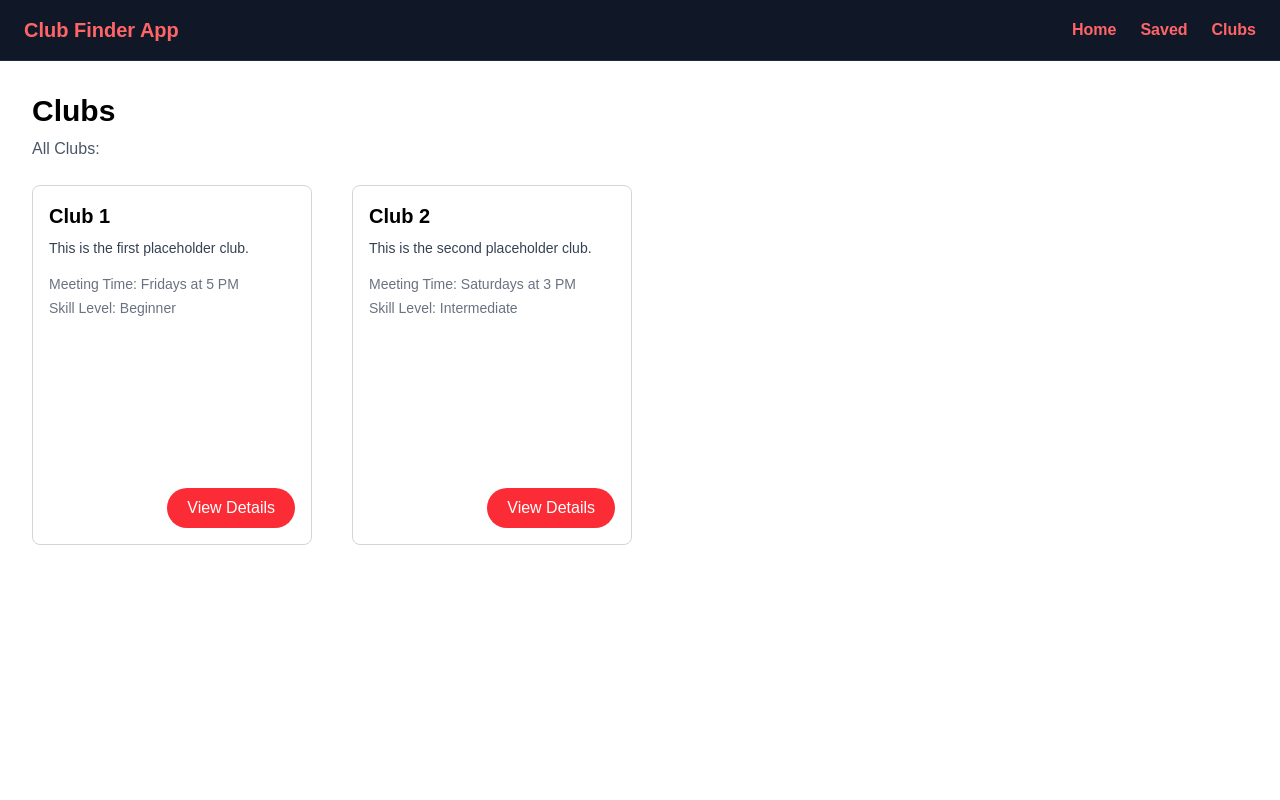
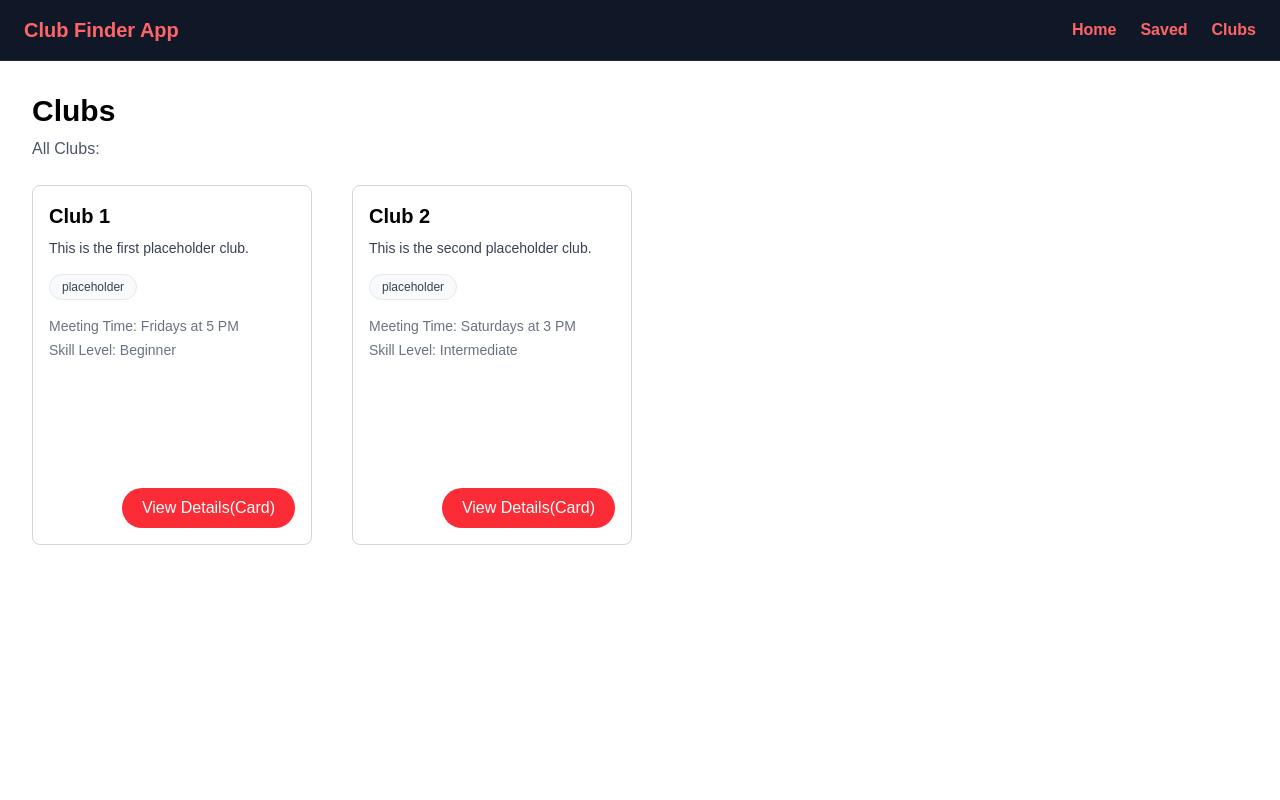
Before and after one commit to nealp/clubFinderApp, a Next.js app in the folder frontend/: page /clubs in a window 1280 px wide. Shown: the top 800 px of the page. Built offline with nearby package versions, Linux system fonts and the light colour scheme.

Commit message:
Add reusable ClubCard component with tag display

```diff
--- a/frontend/src/app/clubs/page.tsx
+++ b/frontend/src/app/clubs/page.tsx
@@ -1,3 +1,5 @@
+import ClubCard from "@/components/ClubCard";
+
 type Club = {
   id: string;
   name: string;
@@ -6,7 +8,7 @@ type Club = {
   meeting_time?: string;
   skill_level?: string;
   join_link?: string;
-  socials?: unknown; //json object with social media links
+  socials?: unknown; // json object with social media links
 };
 
 const placeholderClubs: Club[] = [
@@ -43,27 +45,22 @@ export default function ClubsPage() {
     <main className="min-h-screen bg-white text-black p-8">
       <h1 className="text-3xl font-bold">Clubs</h1>
       <p className="mt-2 text-gray-600">All Clubs:</p>
+
       <div className="mt-6 grid grid-cols-[repeat(auto-fit,280px)] gap-10 justify-left">
         {placeholderClubs.map((club) => (
-          <div
+          <ClubCard
             key={club.id}
-            className="border border-gray-300 rounded-lg p-4 hover:shadow-lg transition-shadow
-             w-[280px] h-[360px] flex flex-col"
-          >
-            <h2 className="text-xl font-semibold mb-2">{club.name}</h2>
-            <p className="text-sm text-gray-700 mb-4">{club.description}</p>
-            <p className="text-sm text-gray-500 mb-1">
-              Meeting Time: {club.meeting_time}
-            </p>
-            <p className="text-sm text-gray-500 mb-1">
-              Skill Level: {club.skill_level}
-            </p>
-            <div className="mt-auto flex justify-end">
-              <button className="text-white bg-red-500 hover:bg-red-600 rounded-full px-5 py-2">
-                View Details
-              </button>
-            </div>
-          </div>
+            name={club.name}
+            description={club.description}
+            meetingTime={club.meeting_time}
+            skillLevel={club.skill_level}
+            tags={club.tags}
+
+            // onViewDetails={() => {
+            //   // temporary behavior (later you can navigate to a details page)
+            //   alert(`View details: ${club.name}`);
+            // }}
+          />
         ))}
       </div>
     </main>
--- /dev/null
+++ b/frontend/src/components/ClubCard.tsx
@@ -0,0 +1,62 @@
+
+export type ClubCardProps = {
+  name: string;
+  description?: string;
+  meetingTime?: string;
+  skillLevel?: string;
+   tags?: string[];
+  onViewDetails?: () => void; // optional click handler
+};
+
+export default function ClubCard({
+  name,
+  description,
+  meetingTime,
+  skillLevel,
+  tags,
+//   onViewDetails,
+}: ClubCardProps) {
+  return (
+    <div
+      className="border border-gray-300 rounded-lg p-4 hover:shadow-lg transition-shadow
+      w-[280px] h-[360px] flex flex-col"
+    >
+      <h2 className="text-xl font-semibold mb-2">{name}</h2>
+
+      {description ? (
+        <p className="text-sm text-gray-700 mb-4">{description}</p>
+      ) : null}
+
+      {tags && tags.length > 0 ? (
+        <div className="mb-4 flex flex-wrap gap-2">
+        {tags.map((tag) => (
+        <span
+        key={tag}
+        className="rounded-full border border-gray-200 bg-gray-50 px-3 py-1 text-xs font-medium text-gray-700"
+      >
+        {tag}
+      </span>
+    ))}
+  </div>
+) : null}
+
+
+      {meetingTime ? (
+        <p className="text-sm text-gray-500 mb-1">Meeting Time: {meetingTime}</p>
+      ) : null}
+
+      {skillLevel ? (
+        <p className="text-sm text-gray-500 mb-1">Skill Level: {skillLevel}</p>
+      ) : null}
+
+      <div className="mt-auto flex justify-end">
+        <button
+  type="button"
+  className="text-white bg-red-500 hover:bg-red-600 rounded-full px-5 py-2"
+>
+  View Details(Card)
+</button>
+      </div>
+    </div>
+  );
+}
```
